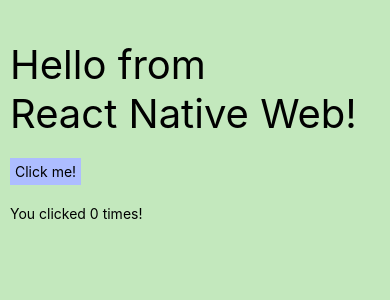
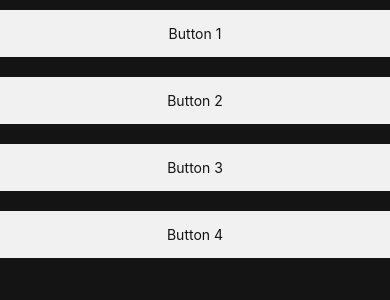
Before and after one commit to anudeep-ab/movieDeep, a React Native app: screen / in a window 390 px wide. Shown: the top 300 px of the page. Built offline with nearby package versions, Linux system fonts and the light colour scheme.

Commit message:
components and theming

```diff
--- a/App.tsx
+++ b/App.tsx
@@ -1,38 +1,21 @@
-import React, {useState} from 'react';
-import {View, Text, TouchableOpacity, StyleSheet} from 'react-native';
+import React from 'react';
+import styled, { ThemeProvider } from 'styled-components/native';
+import { theme as AppTheme } from './src/config/theme';
+import { HomeScreen } from './src/screens/home.screen';
+
+const AppContainer = styled.View`
+  flex: 1;
+  background-color: ${({ theme }) => theme.colors.bg.primary};
+`;
 
 const App = () => {
-  const [count, setCount] = useState(0);
   return (
-    <View style={styles.container}>
-      <Text style={styles.title}>Hello from {'\n'}React Native Web!</Text>
-      <TouchableOpacity
-        onPress={() => setCount(count + 1)}
-        style={styles.button}>
-        <Text>Click me!</Text>
-      </TouchableOpacity>
-
-      <Text>You clicked {count} times!</Text>
-    </View>
+    <ThemeProvider theme={AppTheme}>
+      <AppContainer>
+        <HomeScreen />
+      </AppContainer>
+    </ThemeProvider>
   );
 };
 
-const styles = StyleSheet.create({
-  container: {
-    flex: 1,
-    backgroundColor: '#C3E8BD',
-    paddingTop: 40,
-    paddingHorizontal: 10,
-  },
-  button: {
-    backgroundColor: '#ADBDFF',
-    padding: 5,
-    marginVertical: 20,
-    alignSelf: 'flex-start',
-  },
-  title: {
-    fontSize: 40,
-  },
-});
-
 export default App;
--- a/package.json
+++ b/package.json
@@ -14,7 +14,8 @@
   "dependencies": {
     "react": "18.0.0",
     "react-native": "npm:react-native-tvos@0.69.6-0",
-    "react-native-web": "^0.18.9"
+    "react-native-web": "^0.18.9",
+    "styled-components": "^5.3.6"
   },
   "devDependencies": {
     "@babel/core": "^7.12.9",
@@ -25,6 +26,8 @@
     "@types/react": "^18.0.22",
     "@types/react-native": "^0.70.6",
     "@types/react-test-renderer": "^18.0.0",
+    "@types/styled-components": "^5.1.26",
+    "@types/styled-components-react-native": "^5.1.3",
     "babel-jest": "^26.6.3",
     "babel-loader": "^8.2.5",
     "babel-plugin-react-native-web": "^0.18.9",
--- /dev/null
+++ b/src/components/button.component.tsx
@@ -0,0 +1,41 @@
+import React, { FunctionComponent, ReactNode } from 'react';
+import {
+  StyleProp,
+  ViewStyle,
+  TouchableOpacityProps,
+  TextStyle,
+} from 'react-native';
+import styled from 'styled-components/native';
+import { Text } from './text.component';
+
+interface ButtonProps extends TouchableOpacityProps {
+  children: ReactNode;
+  textStyle?: StyleProp<TextStyle>;
+  style?: StyleProp<ViewStyle>;
+}
+
+const StyledButton = styled.TouchableOpacity`
+  width: 100%;
+  background-color: ${({ theme }) => theme.colors.bg.secondary};
+  justify-content: center;
+  align-items: center;
+  padding: 15px;
+  margin-vertical: 10px;
+`;
+
+const StyledButtonText = styled(Text)`
+  color: ${({ theme }) => theme.colors.text.secondary};
+`;
+
+export const Button: FunctionComponent<ButtonProps> = ({
+  children,
+  style,
+  textStyle,
+  ...otherProps
+}) => {
+  return (
+    <StyledButton style={style} {...otherProps}>
+      <StyledButtonText style={textStyle}>{children}</StyledButtonText>
+    </StyledButton>
+  );
+};
--- /dev/null
+++ b/src/components/text.component.tsx
@@ -0,0 +1,17 @@
+import React, { FunctionComponent, ReactNode } from 'react';
+import { StyleProp, TextStyle, TextProps } from 'react-native';
+import styled from 'styled-components/native';
+
+interface ITextProps extends TextProps {
+  children: ReactNode;
+  style?: StyleProp<TextStyle>;
+}
+
+const StyledText = styled.Text<ITextProps>`
+  fontsize: ${({ theme }) => theme.Sizes._16PX};
+  color: ${({ theme }) => theme.colors.text.primary};
+`;
+
+export const Text: FunctionComponent<ITextProps> = ({ children, style }) => {
+  return <StyledText style={style}>{children}</StyledText>;
+};
--- /dev/null
+++ b/src/config/theme/colors.ts
@@ -0,0 +1,75 @@
+export interface Brand {
+  primary: string;
+  secondary: string;
+  muted: string;
+}
+
+export interface Ui {
+  primary: string;
+  secondary: string;
+  tertiary: string;
+  quaternary: string;
+  disabled: string;
+  error: string;
+  success: string;
+}
+
+export interface Bg {
+  primary: string;
+  secondary: string;
+}
+
+export interface Fg {
+  primary: string;
+  secondary: string;
+}
+
+export interface Text {
+  primary: string;
+  secondary: string;
+  disabled: string;
+  inverse: string;
+  error: string;
+  success: string;
+}
+
+export interface Colors {
+  brand: Brand;
+  ui: Ui;
+  bg: Bg;
+  fg: Fg;
+  text: Text;
+}
+
+export const colors: Colors = {
+  brand: {
+    primary: '#696AC3',
+    secondary: '#5D6CC6',
+    muted: '#C6DAF7',
+  },
+  ui: {
+    primary: '#db0000',
+    secondary: '#757575',
+    tertiary: '#F1F1F1',
+    quaternary: '#FFFFFF',
+    disabled: '#DEDEDE',
+    error: '#D0421B',
+    success: '#138000',
+  },
+  bg: {
+    primary: '#141414',
+    secondary: '#F1F1F1',
+  },
+  fg: {
+    primary: '#FFFFFF',
+    secondary: '#141414',
+  },
+  text: {
+    primary: '#FFFFFF',
+    secondary: '#141414',
+    disabled: '#9C9C9C',
+    inverse: '#FFFFFF',
+    error: '#D0421B',
+    success: '#138000',
+  },
+};
--- /dev/null
+++ b/src/config/theme/index.ts
@@ -0,0 +1,7 @@
+import { colors } from './colors';
+import { Sizes } from './sizes';
+
+export const theme = {
+  colors,
+  Sizes,
+};
--- /dev/null
+++ b/src/config/theme/sizes.ts
@@ -0,0 +1,7 @@
+export enum Sizes {
+  _8PX = '8px',
+  _16PX = '16px',
+  _32PX = '32px',
+  _64PX = '64px',
+  _128PX = '128px',
+}
--- /dev/null
+++ b/src/screens/home.screen.tsx
@@ -0,0 +1,14 @@
+import React from 'react';
+import { View } from 'react-native';
+import { Button } from '../components/button.component';
+
+export const HomeScreen = () => {
+  return (
+    <View>
+      <Button>Button 1</Button>
+      <Button>Button 2</Button>
+      <Button>Button 3</Button>
+      <Button>Button 4</Button>
+    </View>
+  );
+};
```
Also changed, not shown: styled-components.d.ts (added, +11 -0 lines), 1 other file (tests, documents, lock files or other folders).
